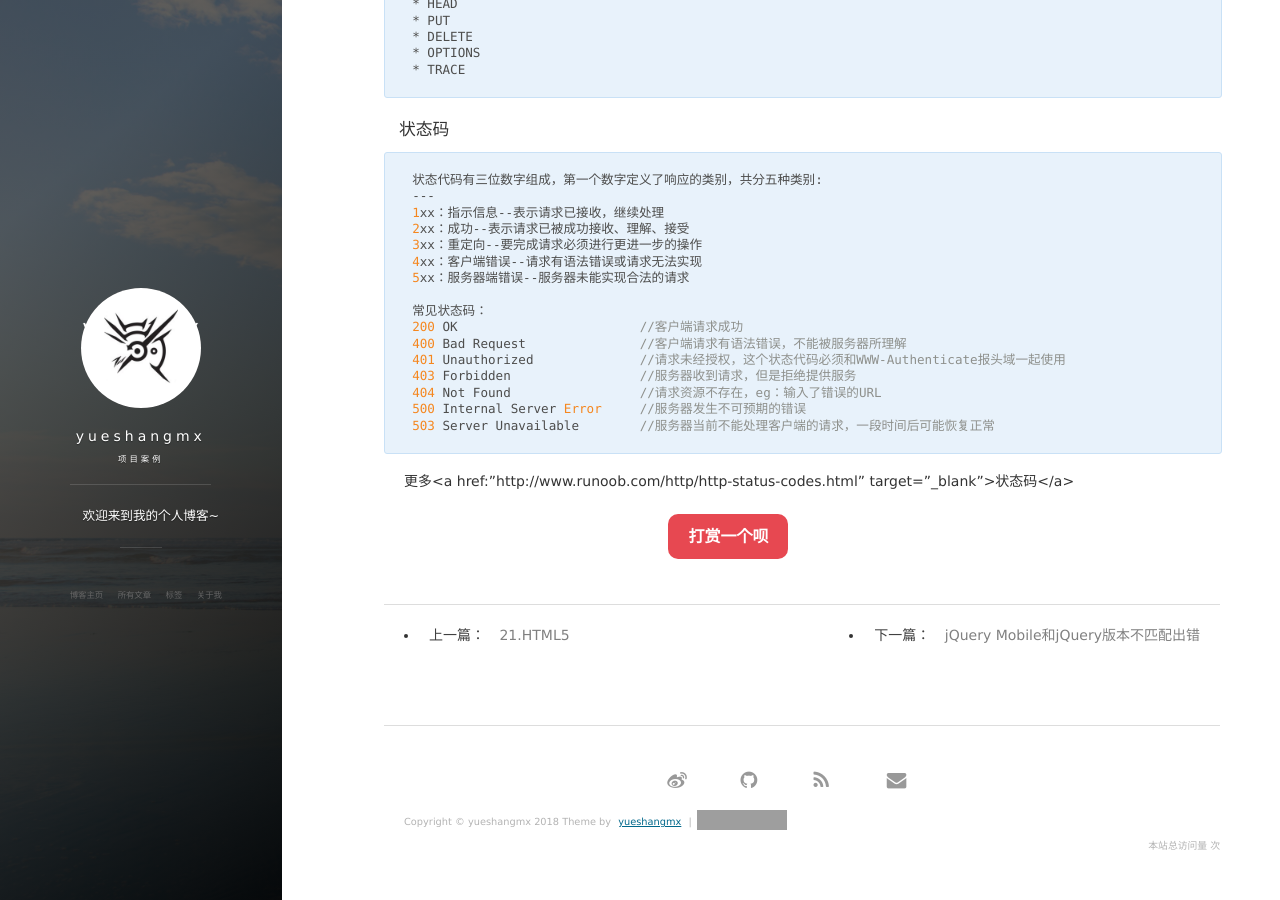
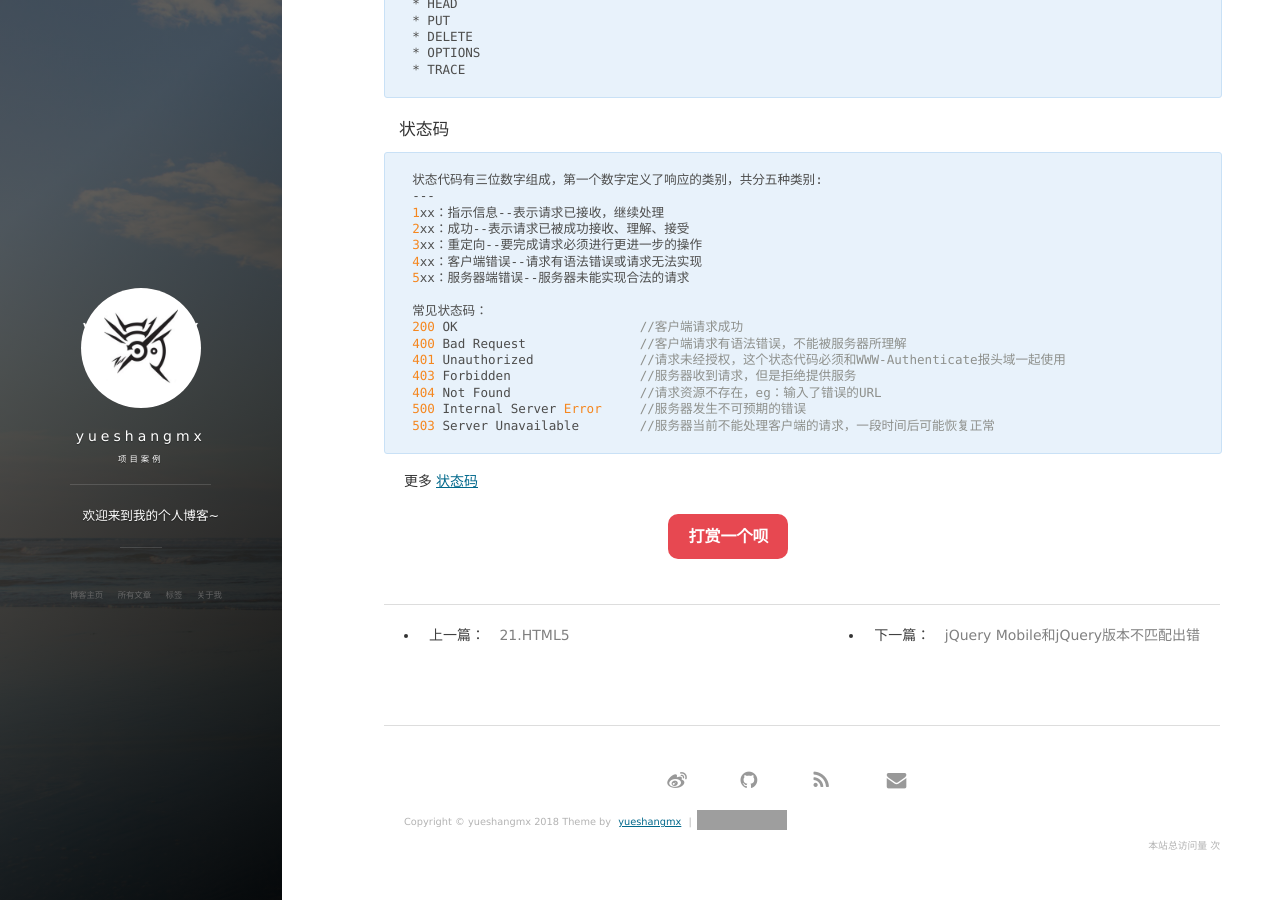
Before and after one commit to yueshangmx/yueshangmx.github.io, a Jekyll site: the page built from _posts/2017-11-02-SERVER&HTTP.md, in a window 1280 px wide and 900 px high, scrolled down 8591 px. Built offline with Jekyll 4.4.1, drawn with Linux system fonts in a browser that asks for light colours; nearby versions of some CDN libraries; comment, search, counter and statistics services are not loaded; grey boxes are pictures that could not be loaded.

Commit message:
update server

````diff
--- a/_posts/2017-11-02-SERVER&HTTP.md
+++ b/_posts/2017-11-02-SERVER&HTTP.md
@@ -441,4 +441,4 @@ Content-Type - 请求的MIME类型
 500 Internal Server Error     //服务器发生不可预期的错误
 503 Server Unavailable        //服务器当前不能处理客户端的请求，一段时间后可能恢复正常
 ```
-更多<a href:"http://www.runoob.com/http/http-status-codes.html" target="_blank">状态码</a>
+更多<a href="http://www.runoob.com/http/http-status-codes.html" target="_blank">状态码</a>
````
